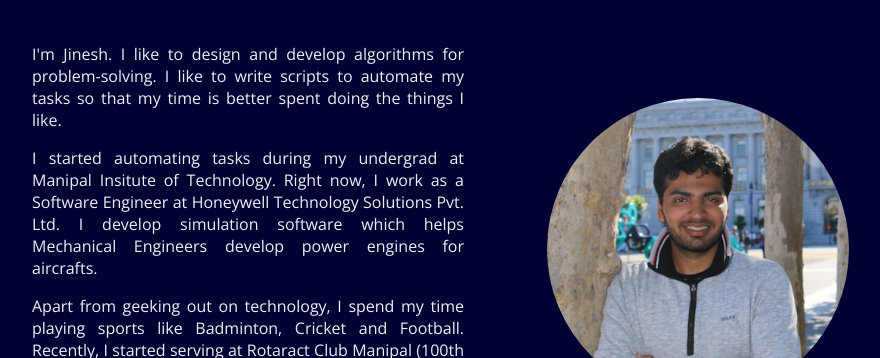
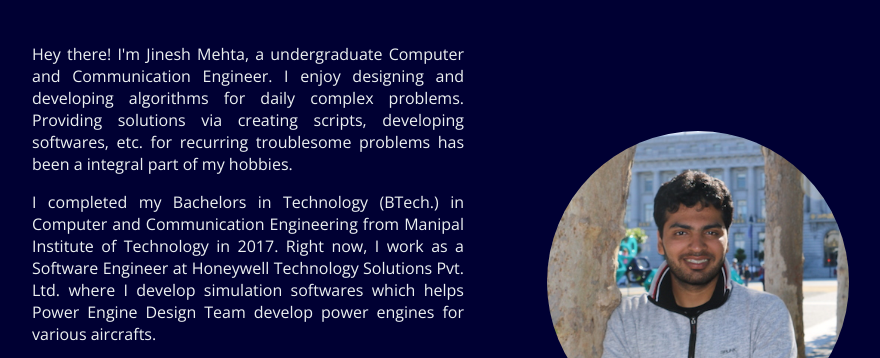
Before and after one commit to mehtajinesh/mehtajinesh.github.io, a website: page index.html in a window 1280 px wide. Shown: the part 141-499 px from the top of the page, without its empty margins (167-1047 px from the left). Drawn offline with nearby package versions, Linux system fonts and the light colour scheme.

Commit message:
updated the introduction from the provided feedback

```diff
--- a/index.html
+++ b/index.html
@@ -28,13 +28,13 @@
     <div id="about" class="category-container column-container text-center flex-reverse">
       <div class="column half text-justify">
         <p>
-          I'm Jinesh. I like to design and develop algorithms for problem-solving. I like to write scripts to automate my tasks so that my time is better spent doing the things I like.
+          Hey there! I'm Jinesh Mehta, a undergraduate Computer and Communication Engineer. I enjoy designing and developing algorithms for daily complex problems. Providing solutions via creating scripts, developing softwares, etc. for recurring troublesome problems has been a integral part of my hobbies.
         </p>
         <p>
-           I started automating tasks during my undergrad at Manipal Insitute of Technology. Right now, I work as a Software Engineer at Honeywell Technology Solutions Pvt. Ltd. I develop simulation software which helps Mechanical Engineers develop power engines for aircrafts.
+          I completed my Bachelors in Technology (BTech.) in Computer and Communication Engineering from Manipal Institute of Technology in 2017. Right now, I work as a Software Engineer at Honeywell Technology Solutions Pvt. Ltd. where I develop simulation softwares which helps Power Engine Design Team develop power engines for various aircrafts.
         </p>
         <p>
-          Apart from geeking out on technology, I spend my time playing sports like Badminton, Cricket and Football. Recently, I started serving at Rotaract Club Manipal (100th Club in Rotaract International) where activities like organizing blood donation camps, charity fund-raising events, and cloth collection drive along with their distribution among the needy are organized by the rotaractors. I continue to a part of that organization and am still a proud rotaractor.
+          Apart from geeking out on technology, I spend my time playing sports like Badminton, Cricket and Football. Recently, I started serving at Rotaract Club Manipal (100th Club in Rotaract International) where activities like organizing blood donation camps, charity fund-raising events, and cloth collection drive along with their distribution among the needy are organized by the rotaractors. I continue to a part of this organization and am still a proud rotaractor.
         </p>
       </div>
       <div class="column half text-center">
```
